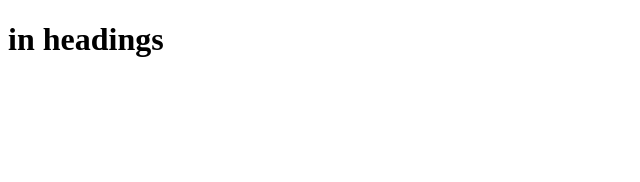
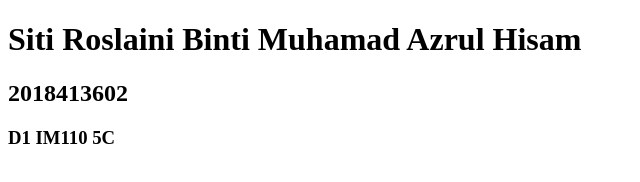
Before and after one commit to Roslainihisam/Personal_Website, a plain HTML site: page index.html in a window 1280 px wide. Shown: the whole page, without its empty margins (0-640 px from the left). Drawn offline with Linux system fonts and the light colour scheme.

Commit message:
Update index.html

```diff
--- a/index.html
+++ b/index.html
@@ -1,9 +1,11 @@
 <!DOCTYPE html>
 <html>
-<head>
-        <title></title>
-<head>
+    <head>
+        <title>Roslaini</title>
+    <head>
 <body>
-<h1>in headings</h1>
+<h1>Siti Roslaini Binti Muhamad Azrul Hisam</h1>
+<h2>2018413602</h2>
+<h3>D1 IM110 5C</h3>
 </body>
 </html>
```
